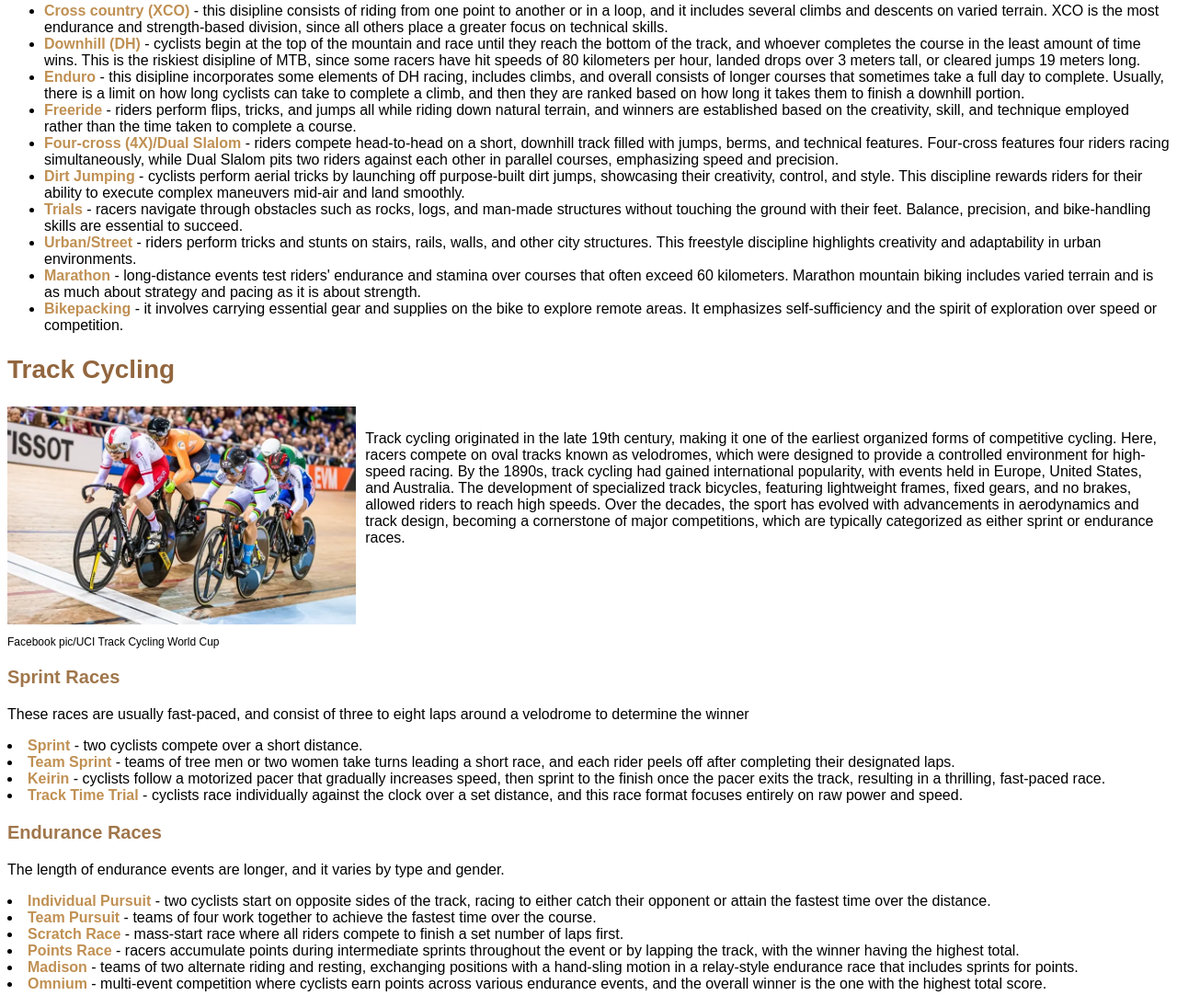
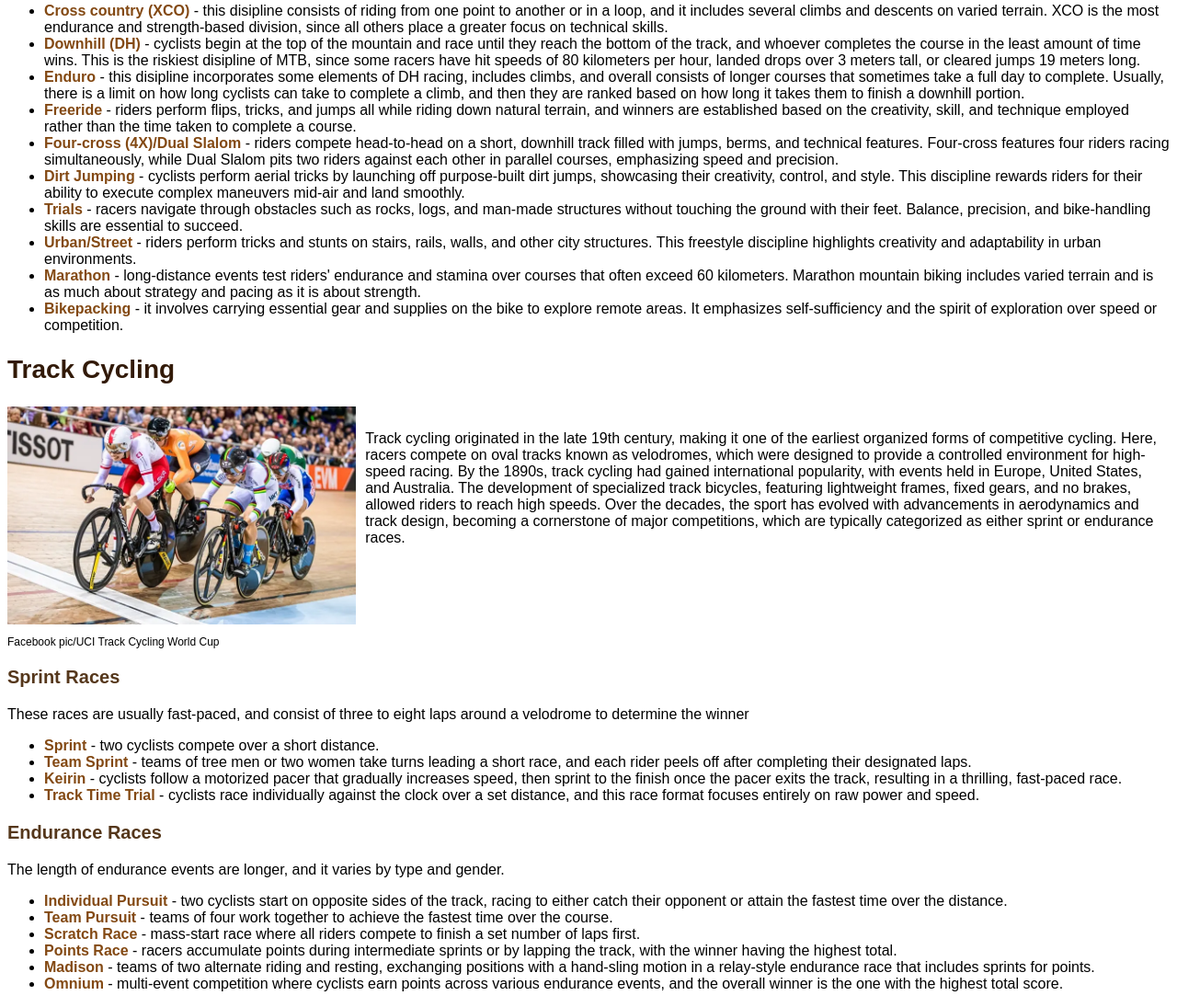
Before and after one commit to mcgg16/mcgg16CyclingProject, a plain HTML site: page index.html in a window 1280 px wide. Shown: the part 1175-2270 px from the top of the page at 92% size. Drawn offline with Linux system fonts and the light colour scheme.

Commit message:
Final adjustments to about me and colors

```diff
--- a/index.html
+++ b/index.html
@@ -79,21 +79,24 @@
             <!-- Sprint Races -->
             <h3>Sprint Races</h3>
             <p>These races are usually fast-paced, and consist of three to eight laps around a velodrome to determine the winner</p>
+            <ul>
                 <li><b>Sprint</b> - two cyclists compete over a short distance.</li>
                 <li><b>Team Sprint</b> - teams of tree men or two women take turns leading a short race, and each rider peels off after completing their designated laps.</li>
                 <li><b>Keirin</b> - cyclists follow a motorized pacer that gradually increases speed, then sprint to the finish once the pacer exits the track, resulting in a thrilling, fast-paced race.</li>
                 <li><b>Track Time Trial</b> - cyclists race individually against the clock over a set distance, and this race format focuses entirely on raw power and speed.</li>
+            </ul>
             <!-- Endurance Races -->
             <h3>Endurance Races</h3>
             <p>The length of endurance events are longer, and it varies by type and gender.</p>
+            <ul>
                 <li><b>Individual Pursuit</b> - two cyclists start on opposite sides of the track, racing to either catch their opponent or attain the fastest time over the distance.</li>
                 <li><b>Team Pursuit</b> - teams of four work together to achieve the fastest time over the course.</li>
                 <li><b>Scratch Race</b> - mass-start race where all riders compete to finish a set number of laps first.</li>
-            <li><b>Points Race</b> - racers accumulate points during intermediate sprints throughout the event or by lapping the track, with the winner having the highest total.</li>
+                <li><b>Points Race</b> - racers accumulate points during intermediate sprints or by lapping the track, with the winner having the highest total.</li>
                 <li><b>Madison</b> - teams of two alternate riding and resting, exchanging positions with a hand-sling motion in a relay-style endurance race that includes sprints for points.</li>
                 <li><b>Omnium</b> - multi-event competition where cyclists earn points across various endurance events, and the overall winner is the one with the highest total score.</li>
+            </ul>
         </section>
     </main>
 </body>
-<!--//hello :)-->
 </html>
--- a/styles.css
+++ b/styles.css
@@ -40,39 +40,20 @@ h1 {
 
 h2 {
     font-size: 1.75em; /* Equivalent 28 px */
-    color: #92663E;
+    color: #321a08;
 }
 
 h3 {
     font-size: 1.25em;
-    color: #A0764B;
+    color: #55371b;
 }
 
 /* Bolding */
 b {
-    color: #c09053;
+    color: #834913;
 }
 
-/* Image with text containers */
-/*
-.container {
-    display: flex;
-    flex-direction: row;
-    justify-content: left;
-    height: 10%;
-    width: auto;
-    &-img {
-        width: 250px;
-        margin: 30px 30px 30px 0;
-        float: left;
-      }
-      &-txt {
-        display: inline;
-        color:aqua;
-      }
-}
-*/
-
+/* Container for image and paragraph */
 .container {
     display: flex;
     flex-direction: row;
```
Also changed, not shown: aboutMeCycling.html (+3 -1 lines). Lines whose indentation alone changed are shown as unchanged.
